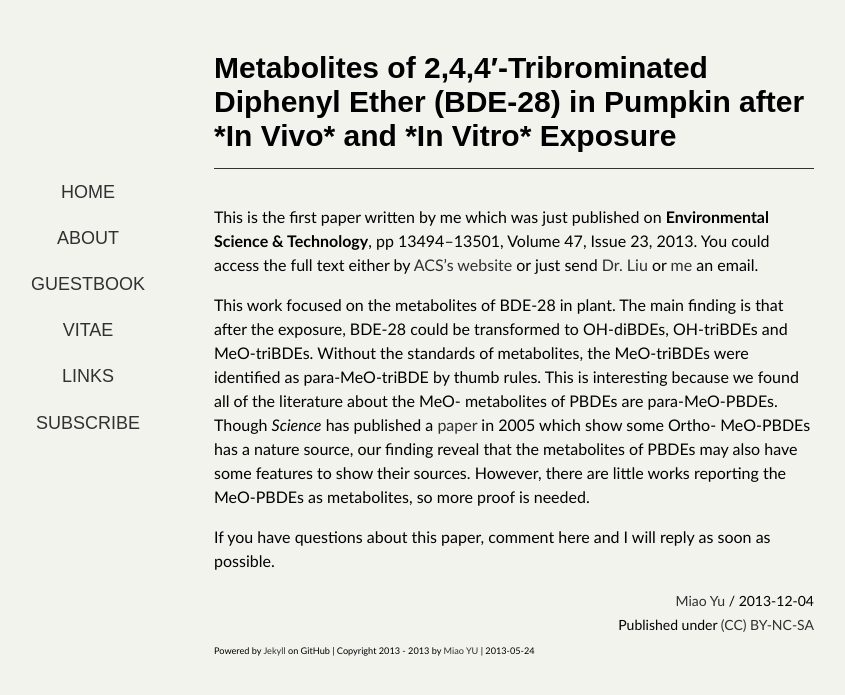
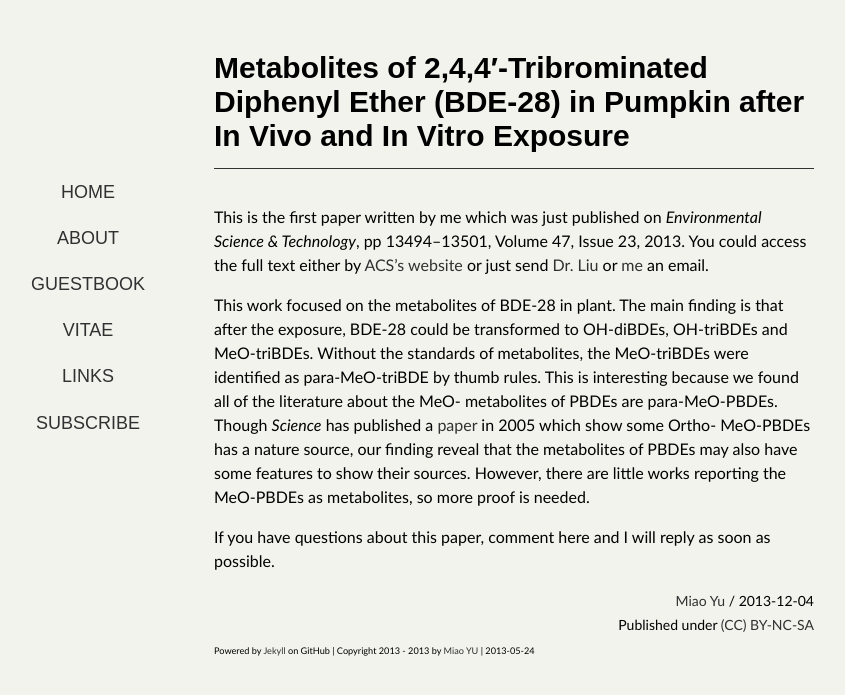
Before and after one commit to yufree/blog, a Jekyll site: the page built from _posts/2013-12-04-my-first-paper.md, in a window 1280 px wide. Shown: the top 695 px of the page, without its empty margins (126-971 px from the left). Built offline with Jekyll 4.4.1, drawn with Linux system fonts in a browser that asks for light colours; some web fonts are replaced; Markdown is read by kramdown in place of the engine named in the settings; comment, search, counter and statistics services are not loaded.

Commit message:
revise period

```diff
--- a/_posts/2013-12-04-my-first-paper.md
+++ b/_posts/2013-12-04-my-first-paper.md
@@ -1,9 +1,9 @@
 ---
 layout: post
-title: Metabolites of 2,4,4′-Tribrominated Diphenyl Ether (BDE-28) in Pumpkin after *In Vivo* and *In Vitro* Exposure
+title: Metabolites of 2,4,4′-Tribrominated Diphenyl Ether (BDE-28) in Pumpkin after In Vivo and In Vitro Exposure
 ---
 
-This is the first paper written by me which was just published on **Environmental Science & Technology**, pp 13494–13501, Volume 47, Issue 23, 2013. You could access the full text either by [ACS's website](http://pubs.acs.org/doi/abs/10.1021/es404144p) or just send [Dr. Liu](mailto:liujy@rcees.ac.cn) or [me](mailto:yufreecas@gmail.com) an email.
+This is the first paper written by me which was just published on *Environmental Science & Technology*, pp 13494–13501, Volume 47, Issue 23, 2013. You could access the full text either by [ACS's website](http://pubs.acs.org/doi/abs/10.1021/es404144p) or just send [Dr. Liu](mailto:liujy@rcees.ac.cn) or [me](mailto:yufreecas@gmail.com) an email.
 
 This work focused on the metabolites of BDE-28 in plant. The main finding is that after the exposure, BDE-28 could be transformed to OH-diBDEs, OH-triBDEs and MeO-triBDEs. Without the standards of metabolites, the MeO-triBDEs were identified as para-MeO-triBDE by thumb rules. This is interesting because we found all of the literature about the MeO- metabolites of PBDEs are para-MeO-PBDEs. Though *Science* has published a [paper](http://www.sciencemag.org/content/307/5711/917.short) in 2005 which show some Ortho- MeO-PBDEs has a nature source, our finding reveal that the metabolites of PBDEs may also have some features to show their sources. However, there are little works reporting the MeO-PBDEs as metabolites, so more proof is needed.
 
```
